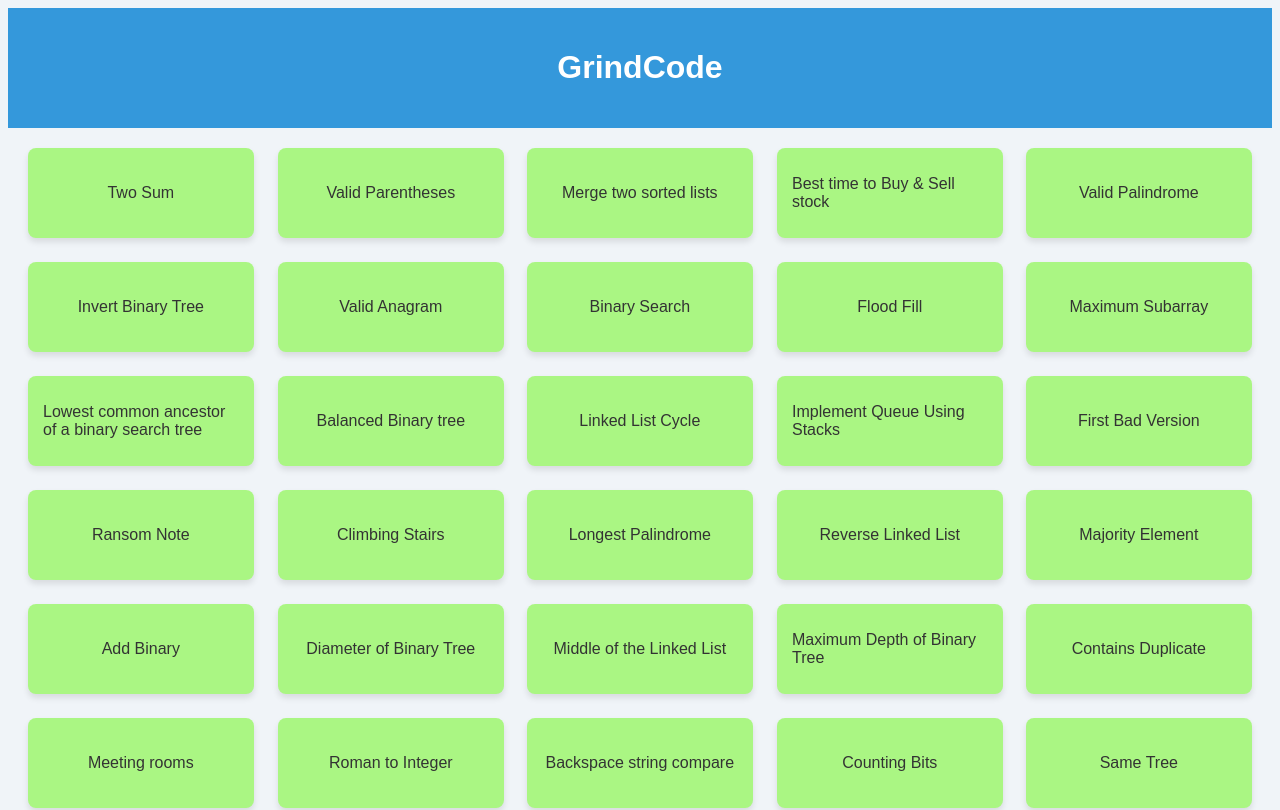
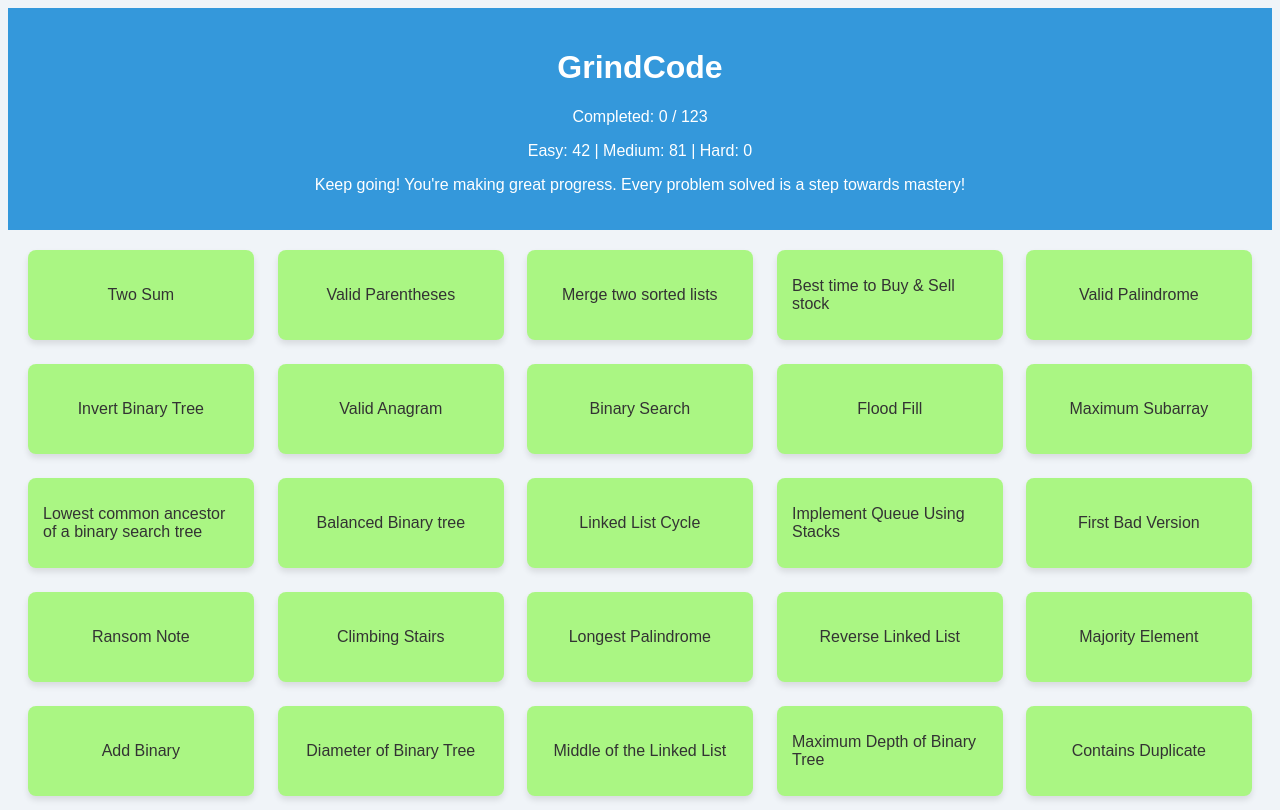
Before and after one commit to vivekchand/grind169, a React (Create React App) app: page / in a window 1280 px wide. Shown: the top 810 px of the page. Built offline with nearby package versions, Linux system fonts and the light colour scheme.

Commit message:
Update Header.js

```diff
--- a/src/components/Header.js
+++ b/src/components/Header.js
@@ -1,9 +1,16 @@
 import React from 'react'
 
-const Header = () => {
+const Header = ({ completedCount, easyCount, mediumCount, hardCount, totalCount }) => {
   return (
     <div className='header'>
       <h1>GrindCode</h1>
+      <div className="metrics">
+        <p>Completed: {completedCount} / {totalCount}</p>
+        <p>Easy: {easyCount} | Medium: {mediumCount} | Hard: {hardCount}</p>
+      </div>
+      <div className="motivation">
+        <p>Keep going! You're making great progress. Every problem solved is a step towards mastery!</p>
+      </div>
     </div>
   )
 }
```
